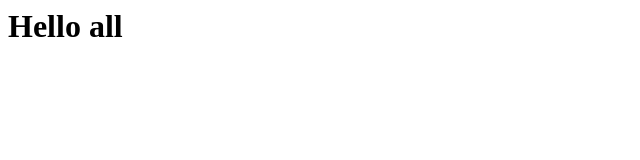
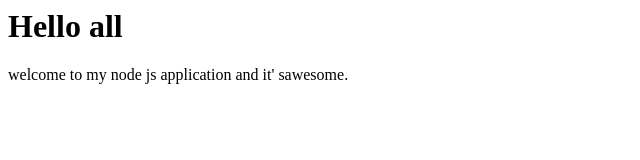
Before and after one commit to harendranathvegi9/web-server, a website: page public/index.html in a window 1280 px wide. Shown: the whole page, without its empty margins (0-640 px from the left). Drawn offline with Linux system fonts and the light colour scheme.

Commit message:
updating name

```diff
--- a/public/index.html
+++ b/public/index.html
@@ -8,6 +8,8 @@
 
 	<body>
 		<h1> Hello all</h1>
+
+		<p> welcome to my node js application and it' sawesome.</p>
 	</body>
 
 </html>
```
